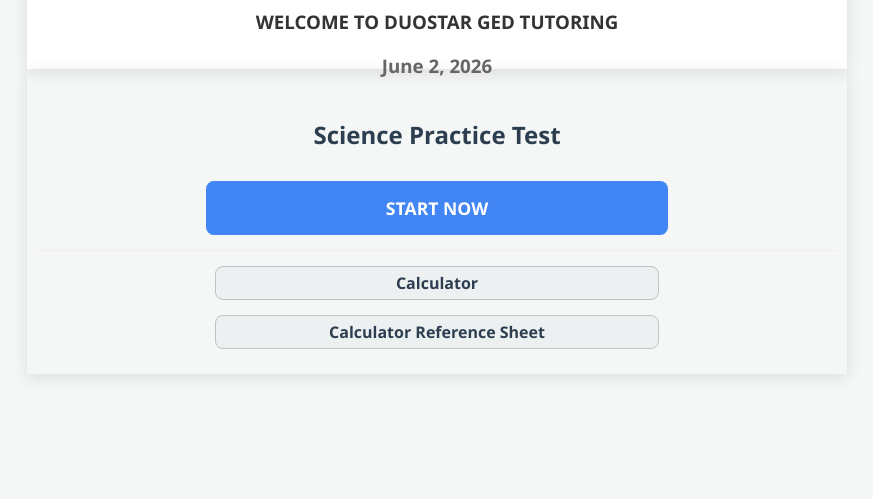
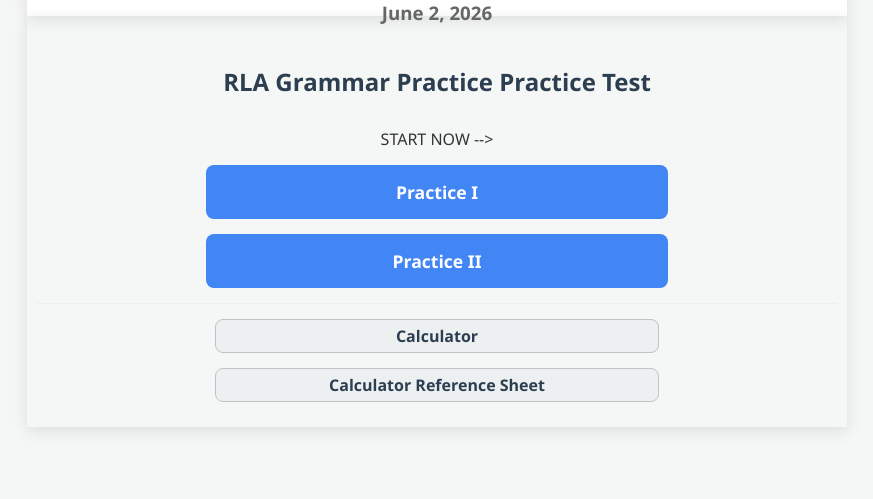
Before and after one commit to ThetMgy/DuostarGED, a plain HTML site: page index.html in a window 1280 px wide. Shown: the part 301-800 px from the top of the page, without its empty margins (203-1076 px from the left). Drawn offline with Linux system fonts and the light colour scheme.

Commit message:
Update index.html

```diff
--- a/index.html
+++ b/index.html
@@ -78,9 +78,12 @@
 <div class="container container_b">
 <center>
 <br>
-    <h1> Science Practice Test </h1>
-    <a target="_blank" href="https://docs.google.com/forms/d/e/1FAIpQLScIlxs2md3dlI5vgdGg-NdBEfy-vTQscQhpjm5fa0Kk0DP2fQ/viewform?usp=header" class="btn btn-primary">START NOW</a>
-
+    <h1> RLA Grammar Practice Practice Test </h1>
+    <! -- <a target="_blank" href="https://docs.google.com/forms/d/e/1FAIpQLScIlxs2md3dlI5vgdGg-NdBEfy-vTQscQhpjm5fa0Kk0DP2fQ/viewform?usp=header" class="btn btn-primary">START NOW</a> -->
+	<div>
+		<a target="_blank" href="" class="btn btn-primary">Practice I</a>
+		<a target="_blank" href="" class="btn btn-primary">Practice II</a>
+	</div>
 
     <hr style="border: 0; border-top: 1px solid #eee; margin: 15px 0;">
 
```
